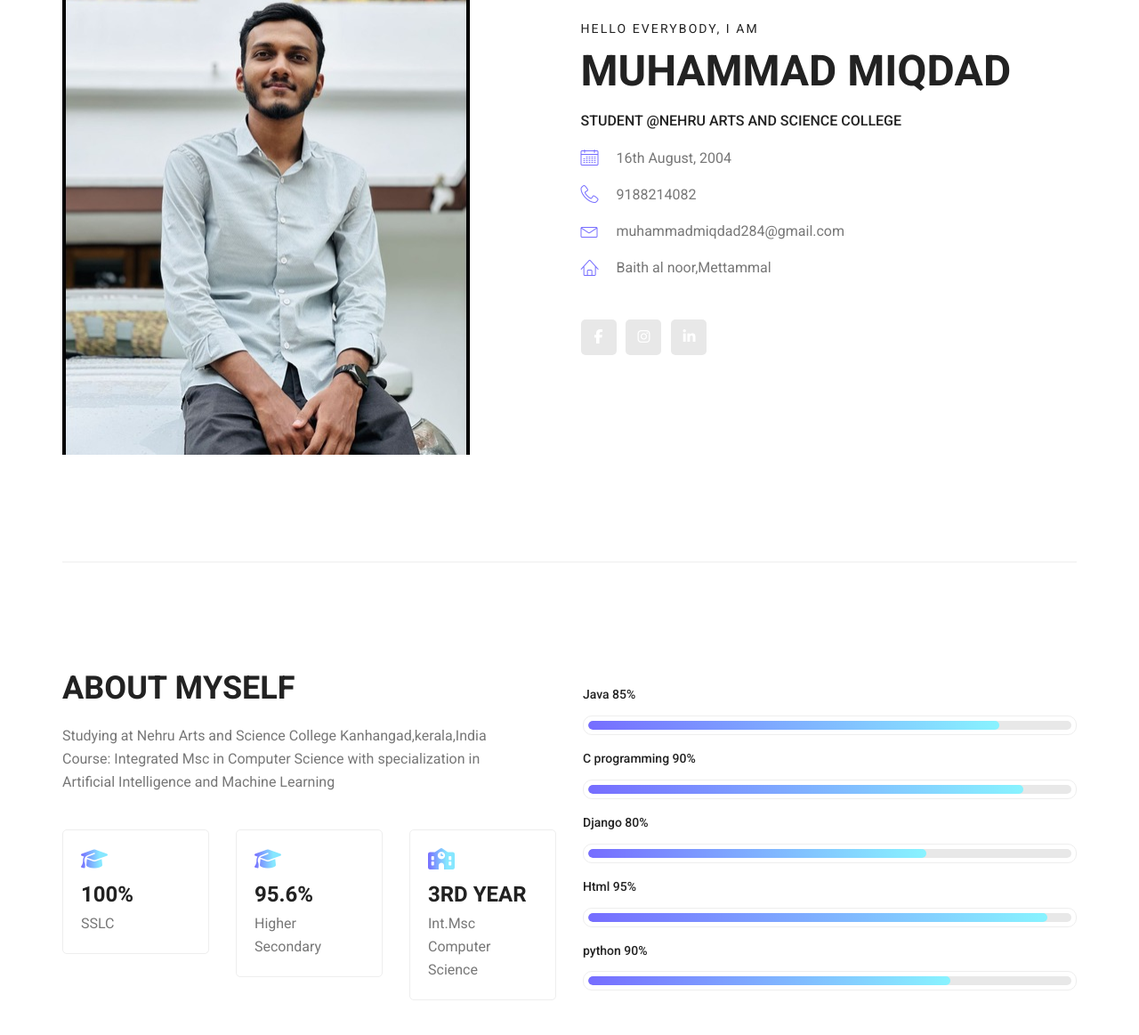
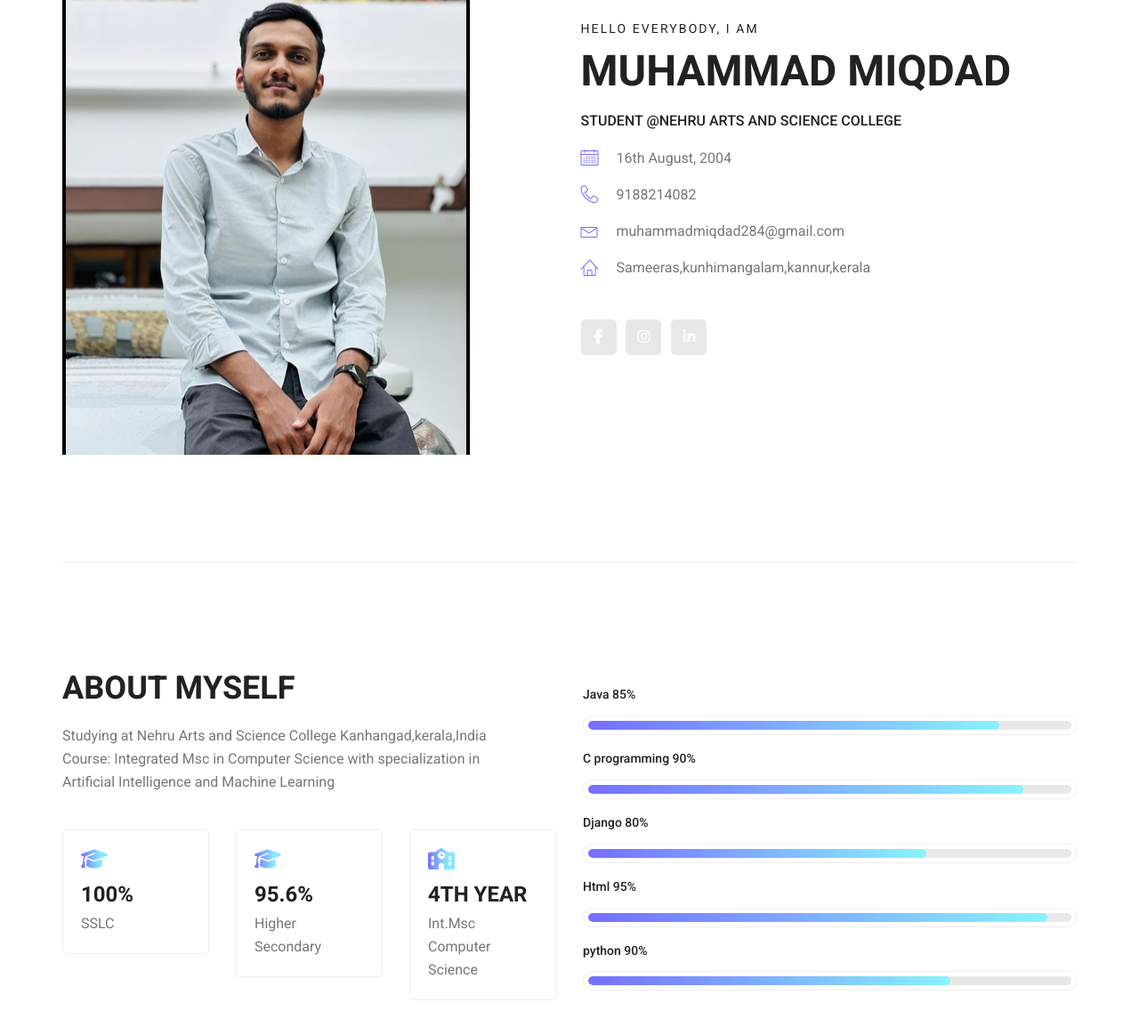
Before and after one commit to Miqdad7/miqdad-static-website-, a plain HTML site: page about-us.html in a window 1280 px wide. Shown: the part 688-1851 px from the top of the page at 89% size. Drawn offline with Linux system fonts and the light colour scheme.

Commit message:
Update about-us.html

```diff
--- a/about-us.html
+++ b/about-us.html
@@ -86,7 +86,7 @@
 									<li><a href="#"><i class="lnr lnr-calendar-full"></i> 16th August, 2004</a></li>
 									<li><a href="#"><i class="lnr lnr-phone-handset"></i> 9188214082</a></li>
 									<li><a href="#"><i class="lnr lnr-envelope"></i> muhammadmiqdad284@gmail.com</a></li>
-									<li><a href="#"><i class="lnr lnr-home"></i> Baith al noor,Mettammal</a></li>
+									<li><a href="#"><i class="lnr lnr-home"></i> Sameeras,kunhimangalam,kannur,kerala</a></li>
 								</ul>
 								<ul class="list personal_social">
 									<li><a href="https://www.facebook.com/profile.php?id=100012315901142&mibextid=ZbWKwL"><i class="fa fa-facebook"></i></a></li>
@@ -130,7 +130,7 @@
         						<div class="col-md-4">
         							<div class="wel_item">
         								<i class="fa-solid fa-school"></i>
-        								<h4>3rd year</h4>
+        								<h4>4th year</h4>
         								<p>Int.Msc Computer Science</p>
         							</div>
         						</div>
```
